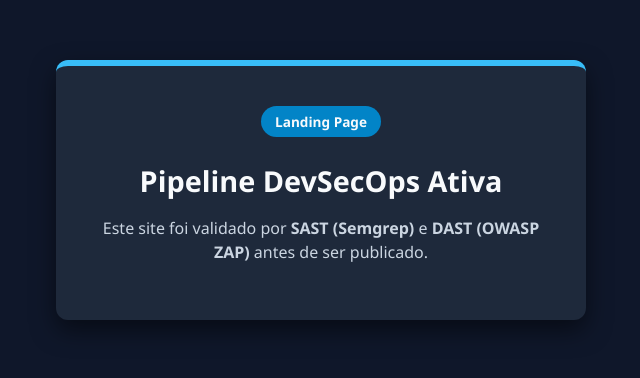
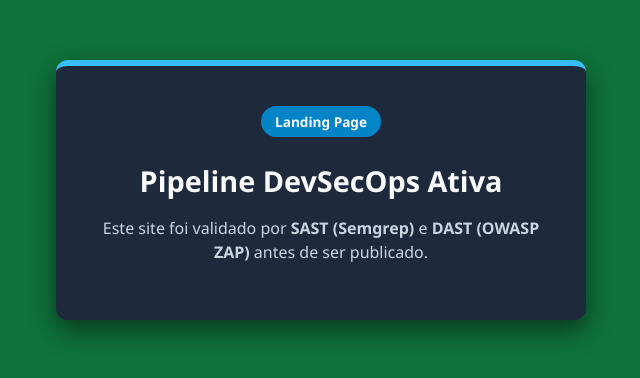
Before and after one commit to DLucas29/GitFlow_DevOps, a website: page public/index.html in a window 1280 px wide. Shown: the part 210-588 px from the top of the page, without its empty margins (319-959 px from the left). Drawn offline with Linux system fonts and the light colour scheme.

Commit message:
feat:Mudança-de-cor

```diff
--- a/public/index.html
+++ b/public/index.html
@@ -7,7 +7,7 @@
   <style>
     body {
       font-family: 'Segoe UI', Tahoma, Geneva, Verdana, sans-serif;
-      background-color: #0f172a;
+      background-color: #0f713b;
       color: #f8fafc;
       display: flex;
       justify-content: center;
```
